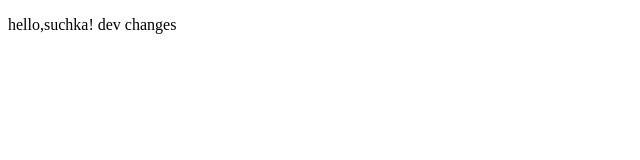
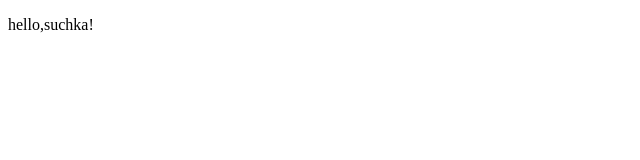
Before and after one commit to plsno/plsno.github.io, a plain HTML site: page index.html in a window 1280 px wide. Shown: the whole page, without its empty margins (0-640 px from the left). Drawn offline with Linux system fonts and the light colour scheme.

Commit message:
Revert "dev chenges"
This reverts commit 191faced2829e72739bda06e1fd46b1bf57059c1.

```diff
--- a/index.html
+++ b/index.html
@@ -6,7 +6,6 @@
    <meta http-equiv="Content-Type" content="text/html; charset=utf-8">
  </head>
  <body>
-  <p>hello,suchka!
-  dev changes</p>
+  <p>hello,suchka!</p>
  </body>
 </html>
```
